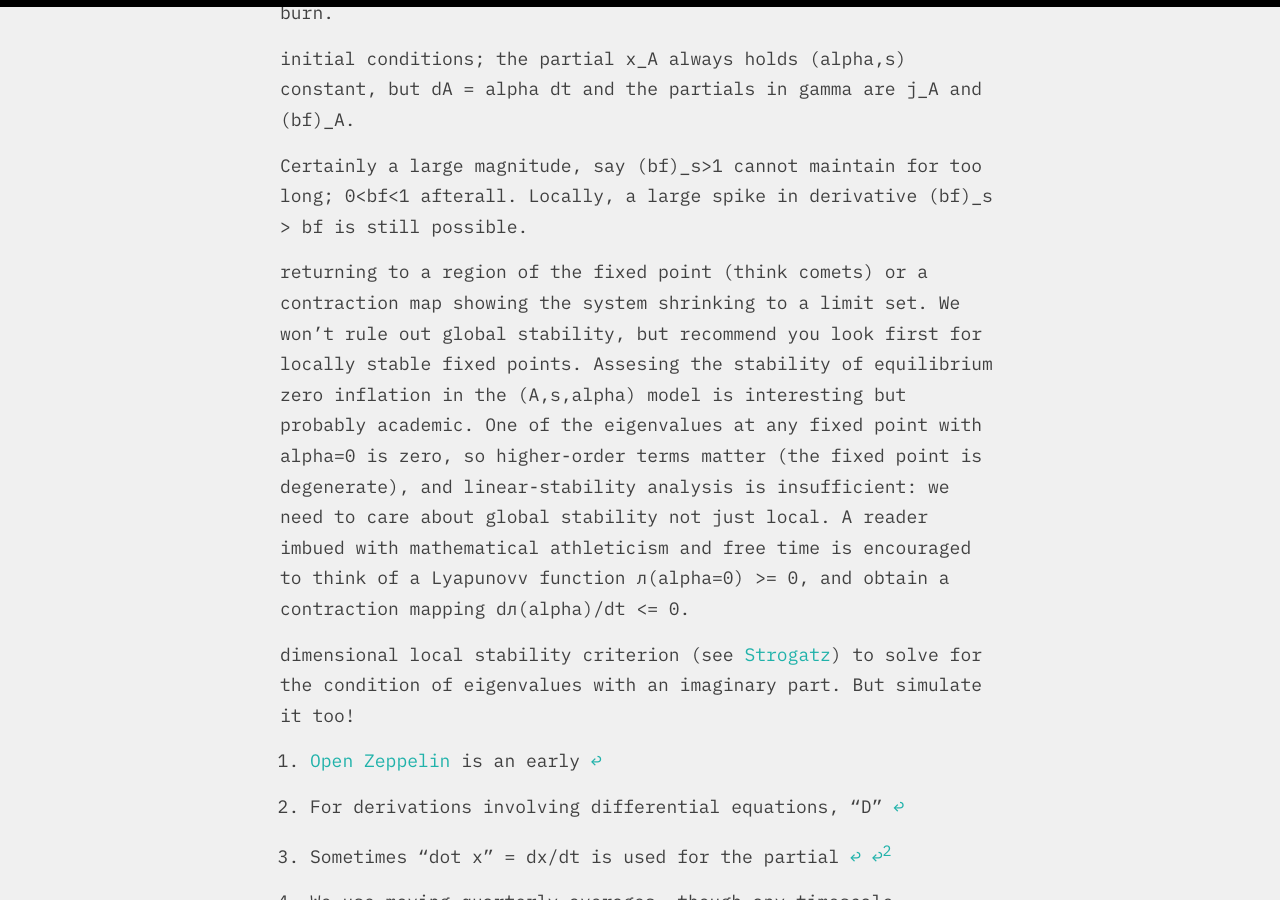
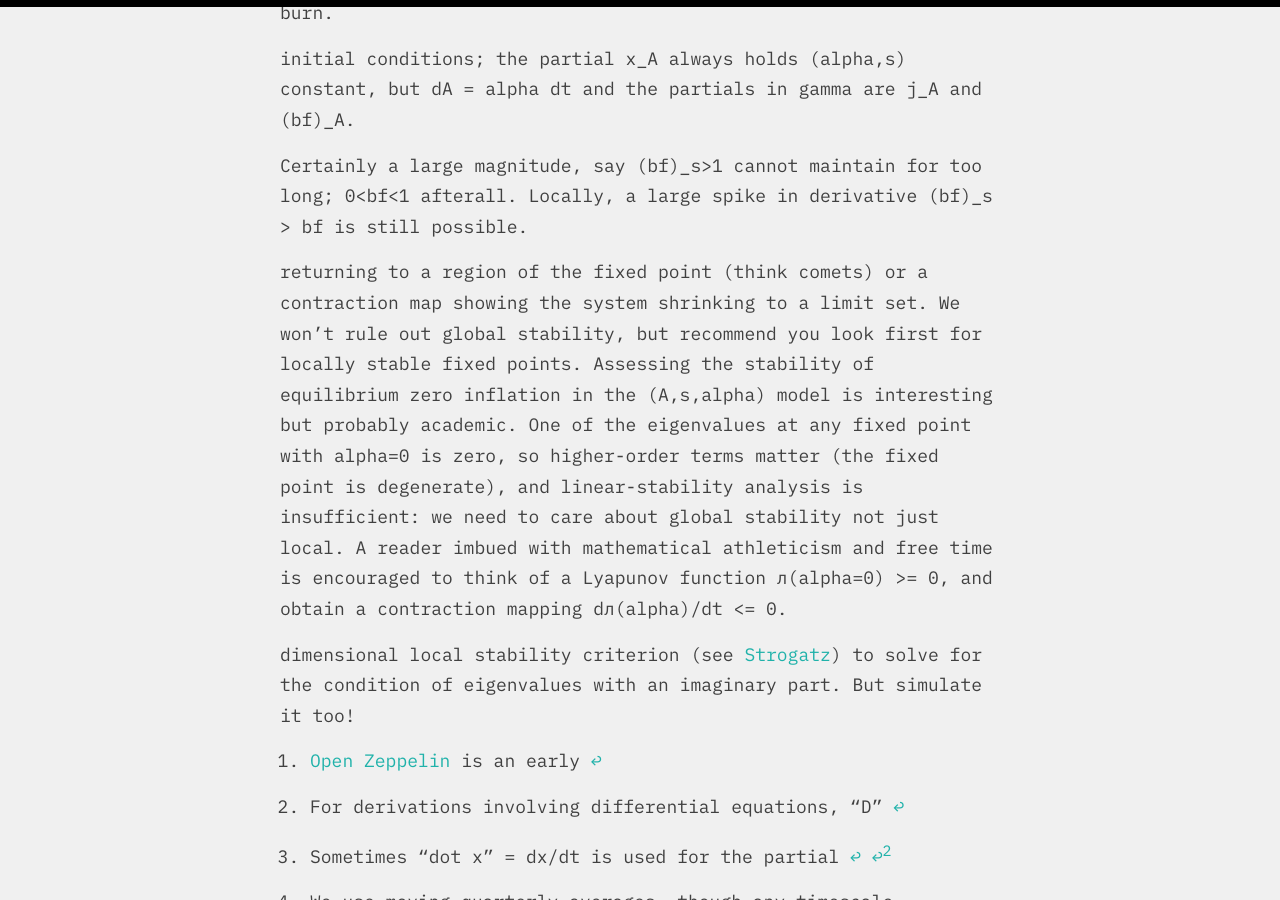
Before and after one commit to eric-downes/20sq-blog, a Jekyll site: the page built from _posts/2025-01-15-issuance-dynamics.md, in a window 1280 px wide and 900 px high, scrolled down 33139 px. Built offline with Jekyll 4.4.1, drawn with Linux system fonts in a browser that asks for light colours; some web fonts are replaced; some of the changed text lies outside the part shown.

Commit message:
final spell check

```diff
--- a/_posts/2025-01-15-issuance-dynamics.md
+++ b/_posts/2025-01-15-issuance-dynamics.md
@@ -1157,13 +1157,13 @@ bf is still possible.
 returning to a region of the fixed point (think comets) or a
 contraction map showing the system shrinking to a limit set.  We won't
 rule out global stability, but recommend you look first for locally
-stable fixed points.  Assesing the stability of equilibrium zero
+stable fixed points.  Assessing the stability of equilibrium zero
 inflation in the (A,s,alpha) model is interesting but probably
 academic.  One of the eigenvalues at any fixed point with alpha=0 is
 zero, so higher-order terms matter (the fixed point is degenerate),
 and linear-stability analysis is insufficient: we need to care about
 global stability not just local.  A reader imbued with mathematical
-athleticism and free time is encouraged to think of a Lyapunovv
+athleticism and free time is encouraged to think of a Lyapunov
 function л(alpha=0) >= 0, and obtain a contraction
 mapping dл(alpha)/dt <= 0.
 
```
Also changed, not shown: other parts of _posts/2025-01-15-issuance-dynamics.md (+2 -2 lines).
